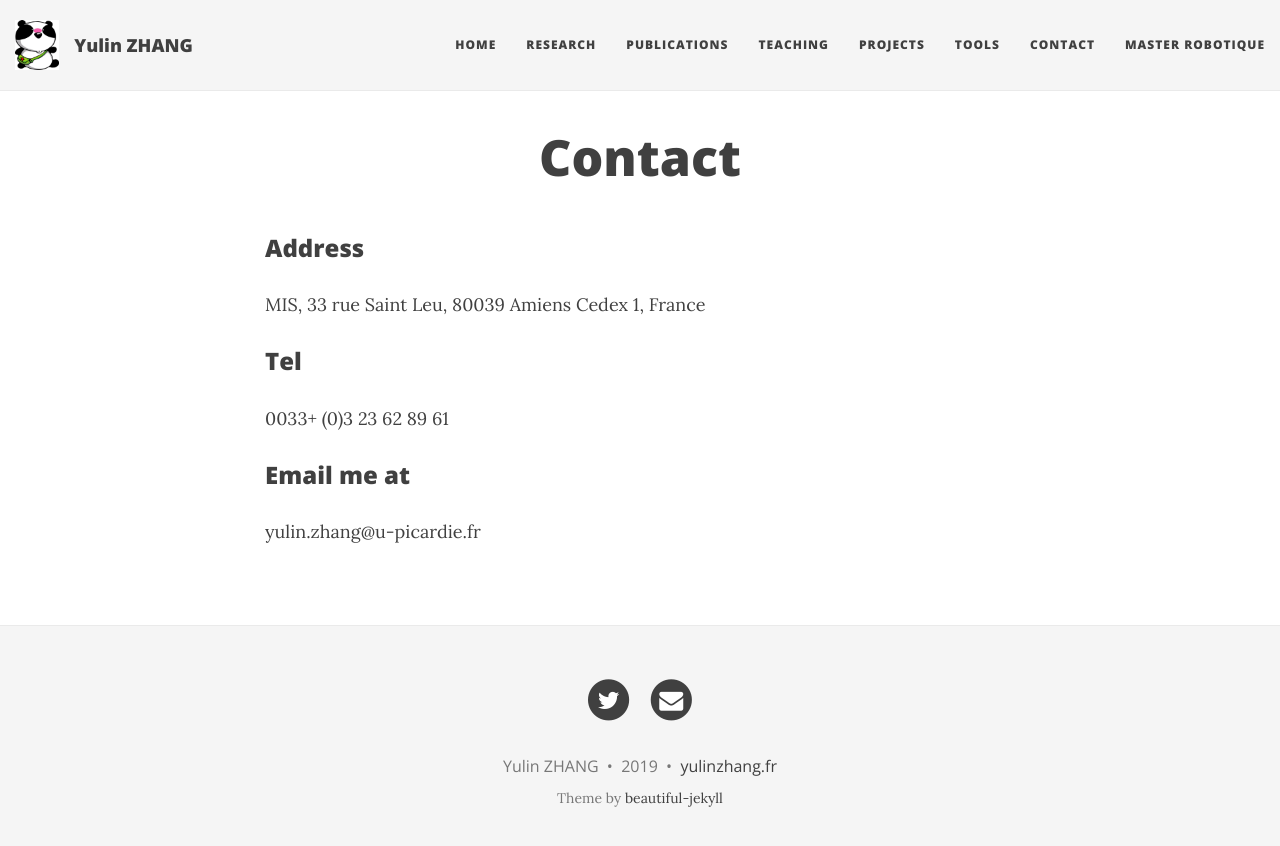
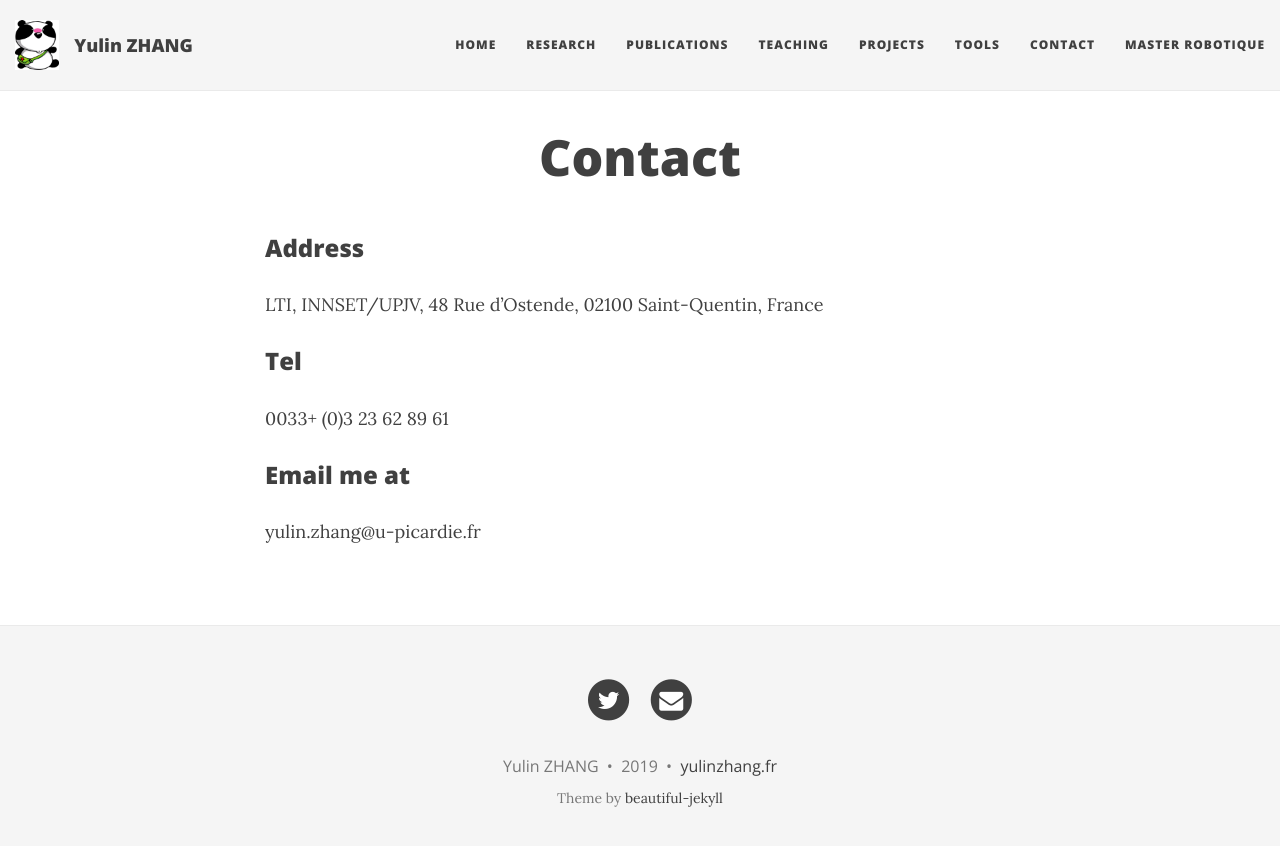
Before and after one commit to yulinz888888/yulinz888888-jekyII.github.io, a Jekyll site: the page built from contact.md, in a window 1280 px wide. Shown: the top 846 px of the page. Built offline with Jekyll 4.4.1, drawn with Linux system fonts in a browser that asks for light colours; nearby versions of some CDN libraries; comment, search, counter and statistics services are not loaded.

Commit message:
new contact

```diff
--- a/contact.md
+++ b/contact.md
@@ -4,7 +4,7 @@ title: Contact
 ---
 ### Address
 
-MIS, 33 rue Saint Leu, 80039 Amiens Cedex 1, France
+LTI, INNSET/UPJV, 48 Rue d'Ostende, 02100 Saint-Quentin, France
 
 ### Tel
 
```
